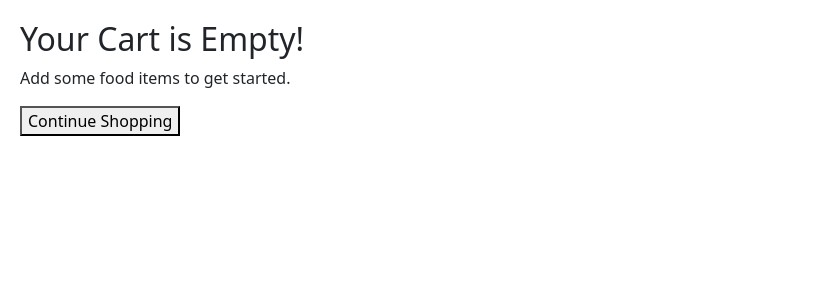
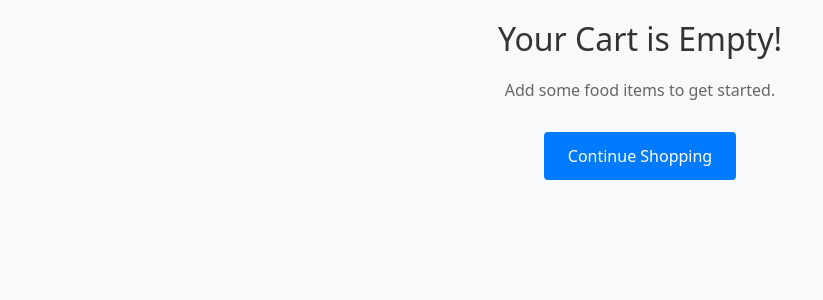
Before and after one commit to vamsi-lpu18/Food-app, a React (Vite) app in the folder frontend/: page /cart in a window 1280 px wide. Shown: the top 300 px of the page, without its empty margins (0-823 px from the left). Built offline with nearby package versions, Linux system fonts and the light colour scheme; a small style sheet from the web is missing.

Commit message:
Fix Cart page styling - ensure all text is visible with proper contrast

```diff
--- a/frontend/src/screens/Cart.jsx
+++ b/frontend/src/screens/Cart.jsx
@@ -8,10 +8,27 @@ export default function Cart() {
 
   if (data.length === 0) {
     return (
-      <div style={{ padding: '20px', minHeight: '100vh' }}>
-        <h2>Your Cart is Empty!</h2>
-        <p>Add some food items to get started.</p>
-        <button onClick={() => window.history.back()}>
+      <div style={{
+        padding: '20px',
+        minHeight: '100vh',
+        backgroundColor: '#f8f9fa',
+        color: '#333',
+        textAlign: 'center'
+      }}>
+        <h2 style={{ color: '#333', marginBottom: '20px' }}>Your Cart is Empty!</h2>
+        <p style={{ color: '#666', marginBottom: '30px' }}>Add some food items to get started.</p>
+        <button
+          style={{
+            background: '#007bff',
+            color: 'white',
+            border: 'none',
+            padding: '12px 24px',
+            borderRadius: '4px',
+            cursor: 'pointer',
+            fontSize: '16px'
+          }}
+          onClick={() => window.history.back()}
+        >
           Continue Shopping
         </button>
       </div>
@@ -61,19 +78,22 @@ export default function Cart() {
     <div style={{
       padding: '20px',
       minHeight: '100vh',
-      overflow: 'auto'
+      overflow: 'auto',
+      backgroundColor: '#f8f9fa',
+      color: '#333'
     }}>
-      <h1>Shopping Cart</h1>
+      <h1 style={{ color: '#333', marginBottom: '20px' }}>Shopping Cart</h1>
 
       <div style={{ display: 'flex', gap: '20px', flexWrap: 'wrap' }}>
         <div style={{ flex: '2', minWidth: '300px' }}>
-          <h3>Cart Items ({data.length})</h3>
+          <h3 style={{ color: '#333', marginBottom: '15px' }}>Cart Items ({data.length})</h3>
           <div style={{
             border: '1px solid #ccc',
             borderRadius: '8px',
             padding: '20px',
             maxHeight: '60vh',
-            overflowY: 'auto'
+            overflowY: 'auto',
+            backgroundColor: 'white'
           }}>
             {data.map((food, index) => (
               <div key={index} style={{
@@ -89,7 +109,7 @@ export default function Cart() {
                   style={{ width: '60px', height: '60px', objectFit: 'cover', borderRadius: '4px' }}
                 />
                 <div style={{ flex: '1' }}>
-                  <h4 style={{ margin: '0 0 5px 0' }}>{food.name}</h4>
+                  <h4 style={{ margin: '0 0 5px 0', color: '#333' }}>{food.name}</h4>
                   <p style={{ margin: '0 0 5px 0', color: '#666' }}>{food.description}</p>
                   <span style={{
                     background: '#f0f0f0',
@@ -102,11 +122,11 @@ export default function Cart() {
                     {food.size}
                   </span>
                 </div>
-                <div style={{ textAlign: 'center', minWidth: '60px',text:"black" }}>
-                  <strong className='text-danger'>Qty: {food.quant}</strong>
+                <div style={{ textAlign: 'center', minWidth: '60px' }}>
+                  <strong style={{ color: '#dc3545' }}>Qty: {food.quant}</strong>
                 </div>
                 <div style={{ textAlign: 'center', minWidth: '80px' }}>
-                  <strong>₹{food.price}</strong>
+                  <strong style={{ color: '#333' }}>₹{food.price}</strong>
                 </div>
                 <button
                   style={{
@@ -127,23 +147,23 @@ export default function Cart() {
         </div>
 
         <div style={{ flex: '1', minWidth: '250px' }}>
-          <h3>Order Summary</h3>
-          <div style={{ border: '1px solid #ccc', borderRadius: '8px', padding: '20px' }}>
+          <h3 style={{ color: '#333', marginBottom: '15px' }}>Order Summary</h3>
+          <div style={{ border: '1px solid #ccc', borderRadius: '8px', padding: '20px', backgroundColor: 'white' }}>
             <div style={{ display: 'flex', justifyContent: 'space-between', marginBottom: '10px' }}>
-              <span>Items:</span>
-              <span>{data.length}</span>
+              <span style={{ color: '#333' }}>Items:</span>
+              <span style={{ color: '#333' }}>{data.length}</span>
             </div>
             <div style={{ display: 'flex', justifyContent: 'space-between', marginBottom: '10px' }}>
-              <span>Subtotal:</span>
-              <span>₹{totalPrice}</span>
+              <span style={{ color: '#333' }}>Subtotal:</span>
+              <span style={{ color: '#333' }}>₹{totalPrice}</span>
             </div>
             <div style={{ display: 'flex', justifyContent: 'space-between', marginBottom: '10px' }}>
-              <span>Delivery:</span>
+              <span style={{ color: '#333' }}>Delivery:</span>
               <span style={{ color: 'green' }}>Free</span>
             </div>
             <hr style={{ margin: '15px 0' }} />
             <div style={{ display: 'flex', justifyContent: 'space-between', marginBottom: '20px' }}>
-              <strong>Total:</strong>
+              <strong style={{ color: '#333' }}>Total:</strong>
               <strong style={{ color: 'green', fontSize: '18px' }}>₹{totalPrice}</strong>
             </div>
             <button
```
